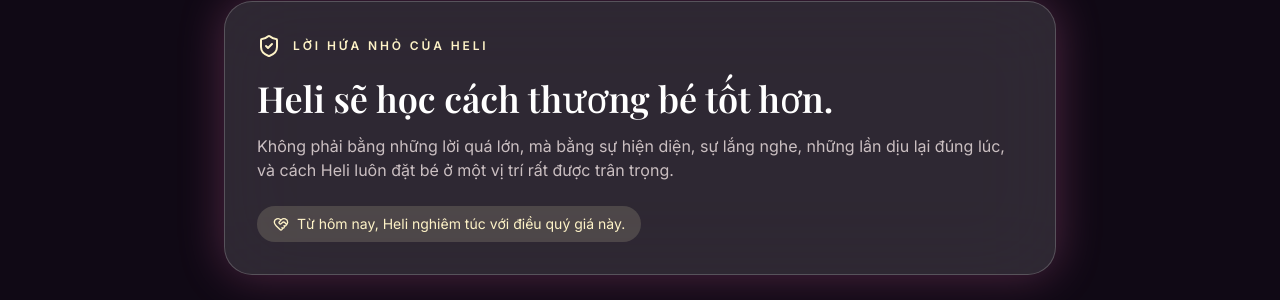
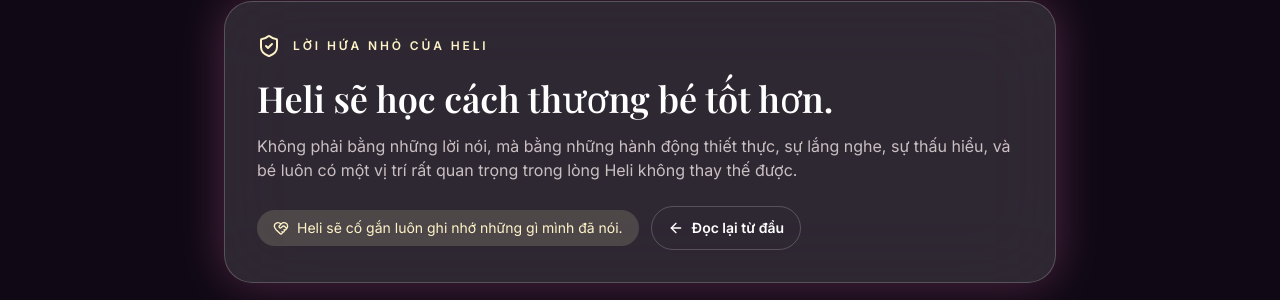
Before and after one commit to LeNhatHuyHyDrex/LoveProject, a React (Vite) app: page /accept in a window 1280 px wide. Shown: the part 1379-1679 px from the top of the page. Built offline with nearby package versions, Linux system fonts and the light colour scheme; no server answers; the database is empty.

Commit message:
Update accept and gentle pages

```diff
--- a/index.html
+++ b/index.html
@@ -1,16 +1,16 @@
 <!doctype html>
 <html lang="vi">
+
 <head>
   <meta charset="UTF-8" />
   <meta name="viewport" content="width=device-width, initial-scale=1.0" />
-    <meta
-      name="description"
-      content="Một website tỏ tình lãng mạn, có timeline kỷ niệm và admin chỉnh sửa nội dung."
-    />
+  <meta name="description" content="website tỏ tình" />
   <title>Heli & bé Quắn</title>
 </head>
+
 <body>
   <div id="root"></div>
   <script type="module" src="/src/main.tsx"></script>
 </body>
+
 </html>
--- a/src/pages/AcceptPage.tsx
+++ b/src/pages/AcceptPage.tsx
@@ -1,6 +1,7 @@
 import { useEffect } from 'react';
+import { Link } from 'react-router-dom';
 import confetti from 'canvas-confetti';
-import { Heart, HeartHandshake, ShieldCheck } from 'lucide-react';
+import { ArrowLeft, Heart, HeartHandshake, ShieldCheck } from 'lucide-react';
 import { useFloatingMedia } from '../hooks/useFloatingMedia';
 import { useHeroMedia } from '../hooks/useHeroMedia';
 import { useLetter } from '../hooks/useLetters';
@@ -78,12 +79,21 @@ export const AcceptPage = () => {
             </div>
             <h2 className="font-display text-3xl sm:text-4xl">Heli sẽ học cách thương bé tốt hơn.</h2>
             <p className="mt-4 text-sm leading-7 text-rose-50/75 sm:text-base">
-              Không phải bằng những lời quá lớn, mà bằng sự hiện diện, sự lắng nghe, những lần dịu
-              lại đúng lúc, và cách Heli luôn đặt bé ở một vị trí rất được trân trọng.
+              Không phải bằng những lời nói, mà bằng những hành động thiết thực, sự lắng nghe, sự thấu hiểu,
+              và bé luôn có một vị trí rất quan trọng trong lòng Heli không thay thế được.
             </p>
-            <div className="mt-6 inline-flex items-center gap-2 rounded-full bg-amber-100/15 px-4 py-2 text-sm text-amber-100">
+            <div className="mt-6 flex flex-col gap-3 sm:flex-row sm:items-center">
+              <div className="inline-flex items-center gap-2 rounded-full bg-amber-100/15 px-4 py-2 text-sm text-amber-100">
               <HeartHandshake className="h-4 w-4" />
-              Từ hôm nay, Heli nghiêm túc với điều quý giá này.
+              Heli sẽ cố gắn luôn ghi nhớ những gì mình đã nói.
+              </div>
+              <Link
+                to="/"
+                className="inline-flex min-h-11 items-center justify-center gap-2 rounded-full border border-white/20 bg-white/12 px-4 py-2 text-sm font-semibold text-white transition hover:bg-white/20 focus:outline-none focus:ring-2 focus:ring-amber-100"
+              >
+                <ArrowLeft className="h-4 w-4" />
+                Đọc lại từ đầu
+              </Link>
             </div>
           </div>
         </section>
--- a/src/pages/GentlePage.tsx
+++ b/src/pages/GentlePage.tsx
@@ -17,7 +17,7 @@ export const GentlePage = () => {
       <section className="relative z-20 mx-auto flex min-h-screen max-w-5xl flex-col items-center justify-center px-4 py-20 sm:px-6 lg:px-8">
         <div className="mb-8 inline-flex items-center gap-2 rounded-full border border-sky-100/25 bg-white/8 px-4 py-2 text-xs font-semibold uppercase tracking-[0.25em] text-sky-100 backdrop-blur-xl">
           <Moon className="h-4 w-4" />
-          Không áp lực, chỉ dịu dàng
+          Cảm ơn vì bé đã nói thật lòng
         </div>
         <LoveLetter letter={letter} variant="gentle" />
         <div className="mt-8 grid w-full max-w-3xl gap-4 sm:grid-cols-[1fr_auto] sm:items-center">
@@ -26,7 +26,7 @@ export const GentlePage = () => {
               <Stars className="h-5 w-5" />
               <span className="font-semibold">Một điều Heli muốn bé nhớ</span>
             </div>
-            Bé không cần phải vội. Bé cứ thở, cứ là bé, cứ để mọi thứ đi theo nhịp mà bé thấy bình
+            Bé hong cần phải nghĩ nhiều, bé cứ là bé, hong cần phải tháy có lỗi đâu nha
             yên nhất.
           </div>
           <Link
```
Lines whose indentation alone changed are shown as unchanged.
